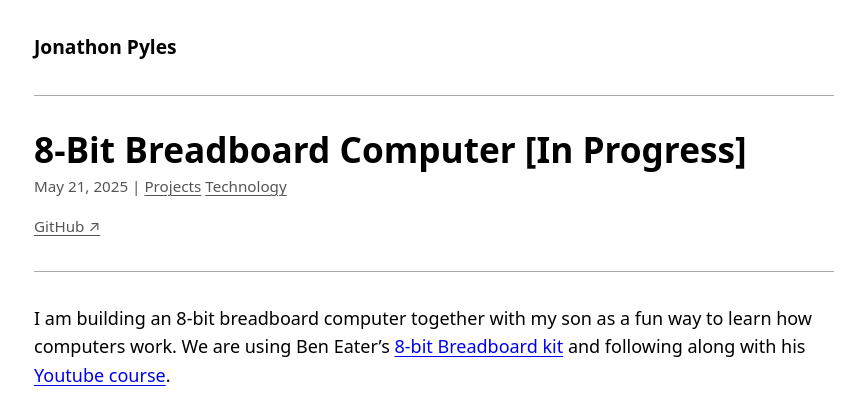
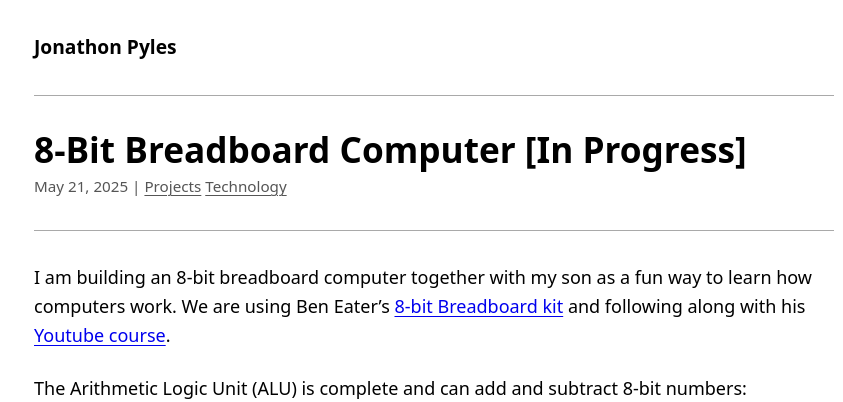
Before and after one commit to JNPyles/JNPyles.github.io, a Jekyll site: the page built from _posts/2025/2025-05-21-8bit-breadboard-computer.md, in a window 1280 px wide, cut to the strip 0-402 px from the top of the page. Shown: the whole strip, without its empty margins (206-1049 px from the left). Built offline with Jekyll 4.4.1, drawn with Linux system fonts in a browser that asks for light colours; nearby versions of some CDN libraries.

Commit message:
Update post.html

```diff
--- a/_layouts/post.html
+++ b/_layouts/post.html
@@ -12,28 +12,6 @@
         {% endfor %}
       {% endif %}
     </p>
-
-    {% if page.colab_url or page.github_url or page.linkedin_url or page.huggingface_url or page.dropbox_url %}
-    <p>
-        {% assign links_exist = false %}
-        {% if page.colab_url %}
-            <a href="{{ page.colab_url }}">Colab ↗</a>
-            {% assign links_exist = true %}
-        {% endif %}
-
-        {% if page.github_url %}
-            {% if links_exist %} &middot; {% endif %}<a href="{{ page.github_url }}">GitHub ↗</a>
-            {% assign links_exist = true %}
-        {% endif %}
-
-        {% if page.huggingface_url %}
-            {% if links_exist %} &middot; {% endif %}<a href="{{ page.huggingface_url }}">Hugging Face ↗</a>
-            {% assign links_exist = true %}
-        {% endif %}
-
-        {% comment %} ... repeat for LinkedIn/Dropbox ... {% endcomment %}
-    </p>
-    {% endif %}
 </header>
 
 <hr>
```
